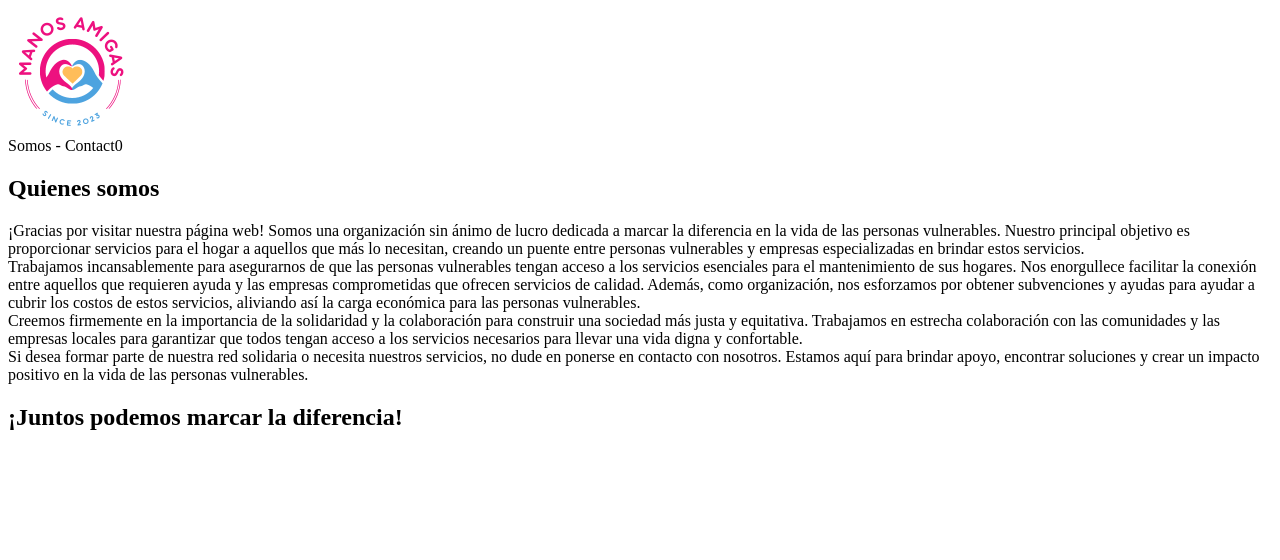
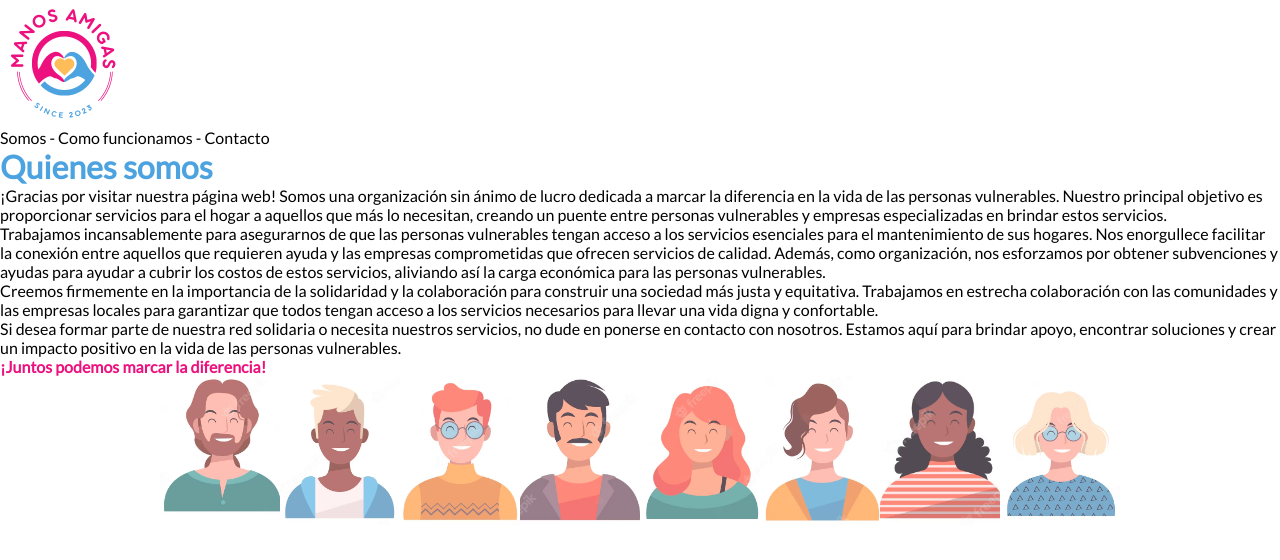
Before and after one commit to andresabadi/manosamigas-g3, a plain HTML site: page somos.html in a window 1280 px wide. Drawn offline with Linux system fonts and the light colour scheme.

Commit message:
styles y imagenes somos

```diff
--- a/somos.html
+++ b/somos.html
@@ -3,12 +3,18 @@
 <head>
     <meta charset="UTF-8">
     <meta name="viewport" content="width=device-width, initial-scale=1.0">
+    <link rel="preconnect" href="https://fonts.googleapis.com">
+    <link rel="preconnect" href="https://fonts.gstatic.com" crossorigin>
+    <link href="https://fonts.googleapis.com/css2?family=Lato&display=swap" rel="stylesheet">
+    <link rel="stylesheet" href="styles/variables.css">
+    <link rel="stylesheet" href="styles/global.css">
+    <link rel="stylesheet" href="styles/somos.css">
     <title>Manos Amigas. Quienes somos</title>
 </head>
 <body>
     <header>
         <img src="/Img/C72A1953-5643-4AD5-B68B-E8BB0D2B4E80.png" alt="logo">
-        <nav>Somos - Contact0</nav>
+        <nav>Somos - Como funcionamos - Contacto</nav>
     </header>
     <main>
         <section id="somos-section">
@@ -22,6 +28,16 @@
                 Si desea formar parte de nuestra red solidaria o necesita nuestros servicios, no dude en ponerse en contacto con nosotros. Estamos aquí para brindar apoyo, encontrar soluciones y crear un impacto positivo en la vida de las personas vulnerables.
                 </p>
                 <h2>¡Juntos podemos marcar la diferencia!</h2>
+            <div id="somos-imgs">
+            <img src="Img/somos1.png" alt="">
+            <img src="Img/somos2.png" alt="">
+            <img src="Img/somos3.png" alt="">
+            <img src="Img/somos4.png" alt="">
+            <img src="Img/somos5.png" alt="">
+            <img src="Img/somos6.png" alt="">
+            <img src="Img/somos7.png" alt="">
+            <img src="Img/somos8.png" alt="">
+            </div>
         </section>
     </main>
 </body>
--- /dev/null
+++ b/styles/global.css
@@ -0,0 +1,15 @@
+*{
+    font-family: var(--main-font);
+    background-color: var(--body-background-color);
+    color:var(--text-color);
+    padding:0;
+    margin:0;
+}
+h1{
+    font-size: 2rem;
+    color:var(--color-azul)
+}
+h2{
+    font-size: 1rem;
+    color:var(--color-rosa)
+}
--- /dev/null
+++ b/styles/somos.css
@@ -0,0 +1,20 @@
+
+#somos-imgs{
+    display: flex;
+    width: 75vw;
+    margin: 0 auto;
+}
+
+#somos-imgs img{
+    width: 0;
+    flex-grow: 1;
+    object-fit: cover;
+    opacity: 0.8;
+    transition: .5s ease;
+}
+
+#somos-imgs img:hover{
+    width: 300px;
+    opacity: 1;
+    filter: contrast(120%);
+}
--- /dev/null
+++ b/styles/variables.css
@@ -0,0 +1,8 @@
+:root {
+    --body-bg-color: white;
+    --text-color:black ;
+    --color-rosa: #ED117F;
+    --color-azul: #4DA3DF;
+    --color-amarillo: #FFBD59;
+    --main-font:  "Lato", sans-serif;
+}
```
Also changed, not shown: Img/somos1.png (added), Img/somos2.png (added), Img/somos3.png (added), Img/somos4.png (added), Img/somos5.png (added), Img/somos6.png (added), Img/somos7.png (added), Img/somos8.png (added), README.md.
